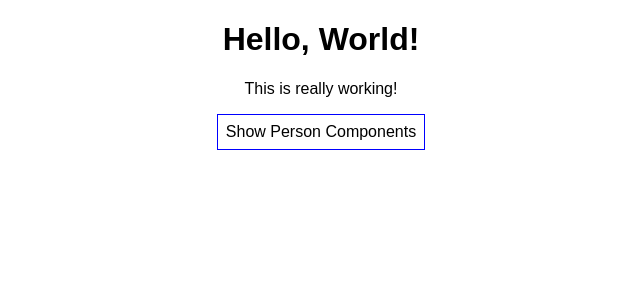
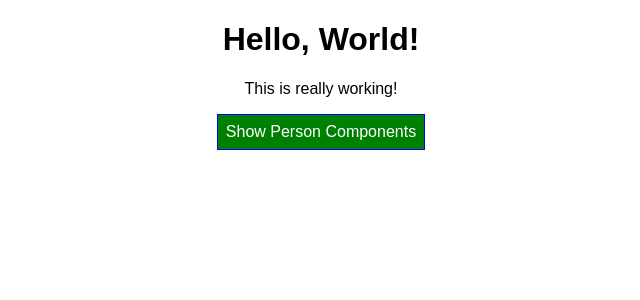
Before and after one commit to evannor/react-complete-guide, a React (Create React App) app: page / in a window 1280 px wide. Shown: the top 300 px of the page, without its empty margins (319-959 px from the left). Built offline with nearby package versions, Linux system fonts and the light colour scheme.

Commit message:
Set dynamic style

```diff
--- a/src/App.js
+++ b/src/App.js
@@ -54,7 +54,8 @@
 
   render() {
     const style = {
-      backgroundColor: "white",
+      backgroundColor: "green",
+      color: "white",
       font: "inherit",
       border: "1px solid blue",
       padding: "8px",
@@ -80,6 +81,8 @@
           })}
         </div>
       );
+
+      style.backgroundColor = "red";
     }
 
     return (
```
